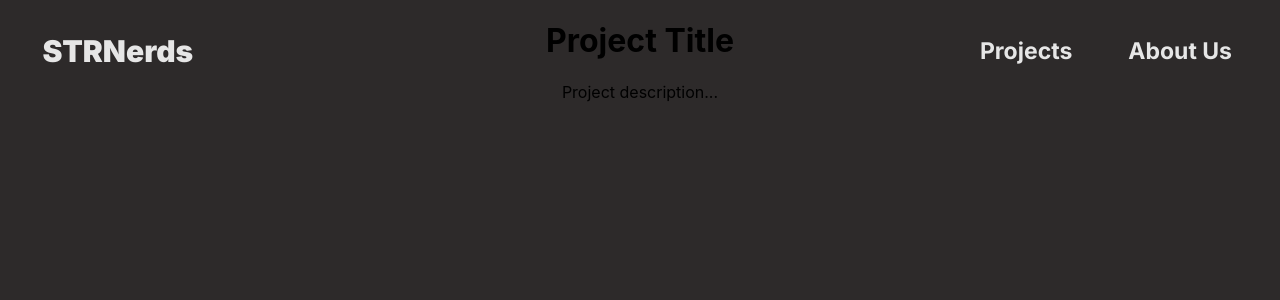
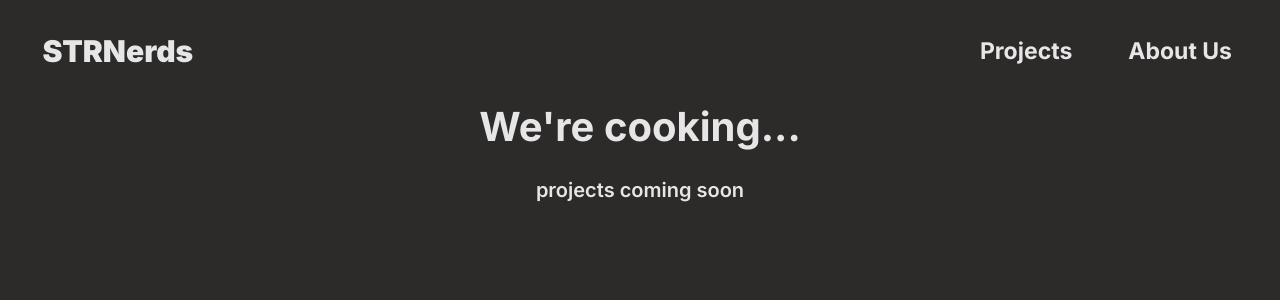
Before and after one commit to STRNerds/strnerds.github.io, a React (Create React App) app: page /projects in a window 1280 px wide. Shown: the top 300 px of the page. Built offline with nearby package versions, Linux system fonts and the light colour scheme; a web font is replaced by a local one.

Commit message:
Add background to navbar

```diff
--- a/src/App.js
+++ b/src/App.js
@@ -9,13 +9,13 @@ const App = () => {
   return (
     <>
       <Router>
-        <Navbar />
         <Routes>
           <Route path="/" element={<MainMenu />} />
           <Route path="/projects" element={<ProjectPage />} />
           <Route path="/about" element={<AboutUsPage />} />
           <Route path="/ihuwiufhauifawhfuiwahfihfiu" element={<SecretPage />} />
         </Routes>
+        <Navbar />
       </Router>
     </>
   );
--- a/src/components/AboutUsPage.css
+++ b/src/components/AboutUsPage.css
@@ -1 +1,33 @@
-.AboutUsHeader { font-family:"Inter",sans-serif;font-weight:600;font-style:normal;font-size:40px;color:#e6e6e6;text-align:center;margin-top:5%; } .AboutUsDescription { color:#e6e6e6;font-family:"Inter",sans-serif;font-weight:200;font-size:24px;text-align:center; } .people { display:flex;justify-content:center;} .profiles { margin:0.5%;max-width: 10vw} .pfp { border-radius:15px;height:28vh;} .profileDescription { color:#e6e6e6;font-family:"Inter", sans-serif; word-wrap: break-word;}
+.AboutUsHeader {
+  font-family: "Inter", sans-serif;
+  font-weight: 600;
+  font-style: normal;
+  font-size: 40px;
+  color: #e6e6e6;
+  text-align: center;
+  margin-top: 8%;
+}
+.AboutUsDescription {
+  color: #e6e6e6;
+  font-family: "Inter", sans-serif;
+  font-weight: 200;
+  font-size: 24px;
+  text-align: center;
+}
+.people {
+  display: flex;
+  justify-content: center;
+}
+.profiles {
+  margin: 0.5%;
+  max-width: 10vw;
+}
+.pfp {
+  border-radius: 15px;
+  height: 28vh;
+}
+.profileDescription {
+  color: #e6e6e6;
+  font-family: "Inter", sans-serif;
+  word-wrap: break-word;
+}
--- a/src/components/Navbar.css
+++ b/src/components/Navbar.css
@@ -2,6 +2,14 @@
 @import url("https://fonts.googleapis.com/css2?family=Inter:wght@100..900&display=swap");
 
 .navbar {
+  width: 100%;
+  height: 12%;
+  position: fixed;
+  top: 0%;
+  background-color: #2d2a2a;
+}
+
+.navbarContent {
   width: 95%;
   position: fixed;
   top: 4%;
--- a/src/components/Navbar.js
+++ b/src/components/Navbar.js
@@ -2,9 +2,11 @@ import { Box } from "@mui/joy";
 import React from "react";
 import "./Navbar.css";
 import { Link } from "react-router-dom";
+
 const Navbar = () => {
   return (
     <Box
+      className="navbar"
       sx={{
         display: "flex",
         alignItems: "center",
@@ -12,12 +14,11 @@ const Navbar = () => {
       }}
     >
       <Box
-        className="navbar"
+        className="navbarContent"
         sx={{
           display: "flex",
           justifyContent: "space-between",
           alignItems: "center",
-          width: "95%",
           padding: "0.1vh",
         }}
       >
@@ -60,4 +61,5 @@ const Navbar = () => {
     </Box>
   );
 };
+
 export default Navbar;
--- a/src/components/ProjectPage.css
+++ b/src/components/ProjectPage.css
@@ -0,0 +1,9 @@
+.project {
+    font-family: "Inter", sans-serif;
+    font-weight: 600;
+    font-style: normal;
+    font-size: 20px;
+    color: #e6e6e6;
+    text-align: center;
+    margin-top: 8%;
+}
--- a/src/components/ProjectPage.js
+++ b/src/components/ProjectPage.js
@@ -3,9 +3,9 @@ import "./ProjectPage.css";
 
 const ProjectPage = () => {
   return (
-    <div>
-      <h1>Project Title</h1>
-      <p>Project description...</p>
+    <div className="project">
+      <h1>We're cooking...</h1>
+      <p>projects coming soon</p>
     </div>
   );
 };
--- a/src/components/SecretPage.css
+++ b/src/components/SecretPage.css
@@ -1,9 +1,10 @@
-.kimis {
+.gallery {
     position: absolute;
-    margin: 50%;
+    margin-top: 150%;
+    margin: 5%;
     height: 100vh;
     width: 50px;
 }
-.ki {
-    height: 90vh;
+.image {
+    width: 50vh;
 }
--- a/src/components/SecretPage.js
+++ b/src/components/SecretPage.js
@@ -1,15 +1,15 @@
 import "./SecretPage.css";
 const SecretPage = () => {
   return (
-    <div className="kimis">
-      <img src="kimi/kimi_heil.png" className="ki" />
-      <img src="kimi/kimi_L.png" className="ki" />
-      <img src="kimi/kimi_h.png" className="ki" />
-      <img src="kimi/kimi_addict.png" className="ki" />
-      <img src="kimi/kimi_fat.png" className="ki" />
-      <img src="kimi/kimi_plz.png" className="ki" />
-      <img src="kimi/kimi_sit.png" className="ki" />
-      <img src="kimi/kimi_stand.png" className="ki" />
+    <div className="gallery">
+      <img src="kimi/kimi_heil.png" className="image" />
+      <img src="kimi/kimi_L.png" className="image" />
+      <img src="kimi/kimi_h.png" className="image" />
+      <img src="kimi/kimi_addict.png" className="image" />
+      <img src="kimi/kimi_fat.png" className="image" />
+      <img src="kimi/kimi_plz.png" className="image" />
+      <img src="kimi/kimi_sit.png" className="image" />
+      <img src="kimi/kimi_stand.png" className="image" />
     </div>
   );
 };
```
